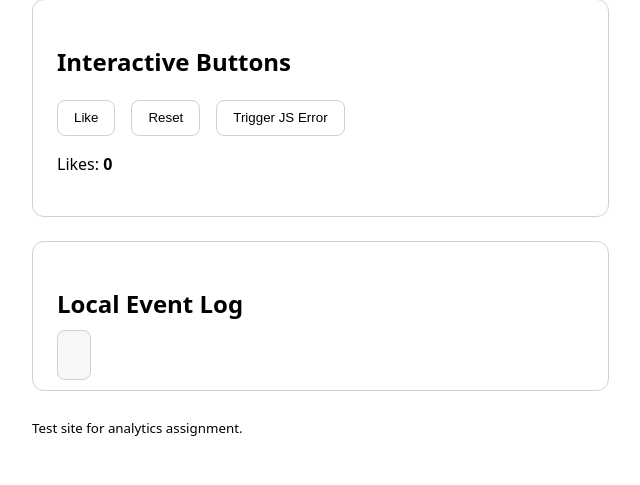
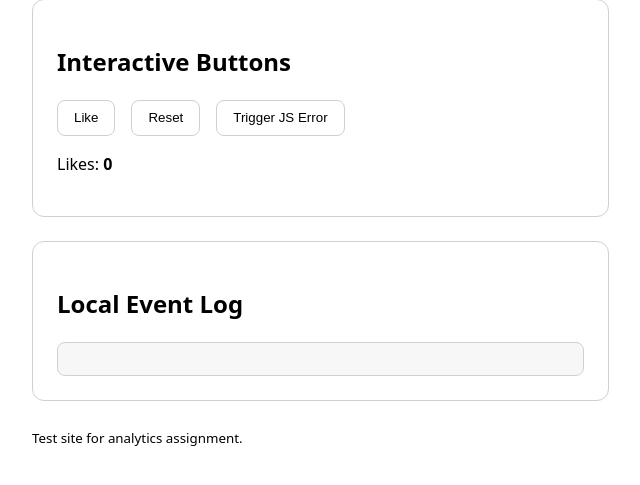
Before and after one commit to doorjay/personal-site, a PHP site: page / in a window 1280 px wide. Shown: the part 172-657 px from the top of the page, without its empty margins (0-640 px from the left). Run offline with PHP 8.4, Linux system fonts and the light colour scheme.

Commit message:
Cleaning up the functionality of the event log box

```diff
--- a/test.dorjepradhan.com/public_html/index.html
+++ b/test.dorjepradhan.com/public_html/index.html
@@ -5,7 +5,7 @@
   <title>Test Site - Home</title>
   <meta name="viewport" content="width=device-width,initial-scale=1" />
   <link rel="stylesheet" href="public_css/styles.css" />
-  <script src="public_js/app.js" ></script>
+  <script src="public_js/app.js" defer></script>
 </head>
 <body>
   <header>
--- a/test.dorjepradhan.com/public_html/public_css/styles.css
+++ b/test.dorjepradhan.com/public_html/public_css/styles.css
@@ -117,12 +117,20 @@ fieldset
 
 #log
 {
-  height: 8rem;
+  display: block;
+  width: 100%;
+
+  max-height: 12rem;
   overflow: auto;
+
   border: var(--border);
   border-radius: 0.5rem;
   padding: var(--space-2);
   background: #f7f7f7;
+
   font-family: ui-monospace, SFMono-Regular, Menlo, Monaco, Consolas, monospace;
   font-size: 0.9rem;
+
+  white-space: pre-wrap;
+  word-break: break-word;
 }
```
